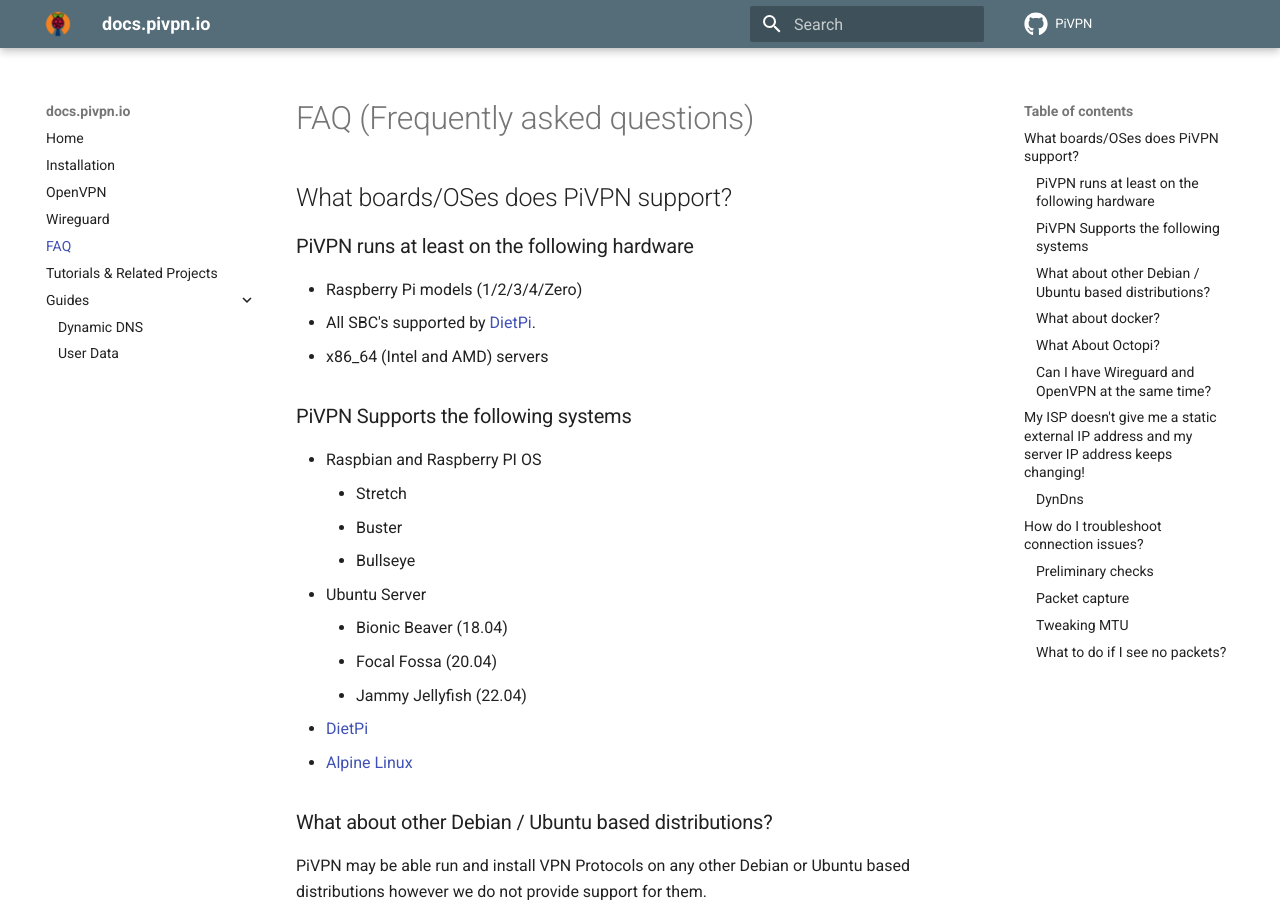
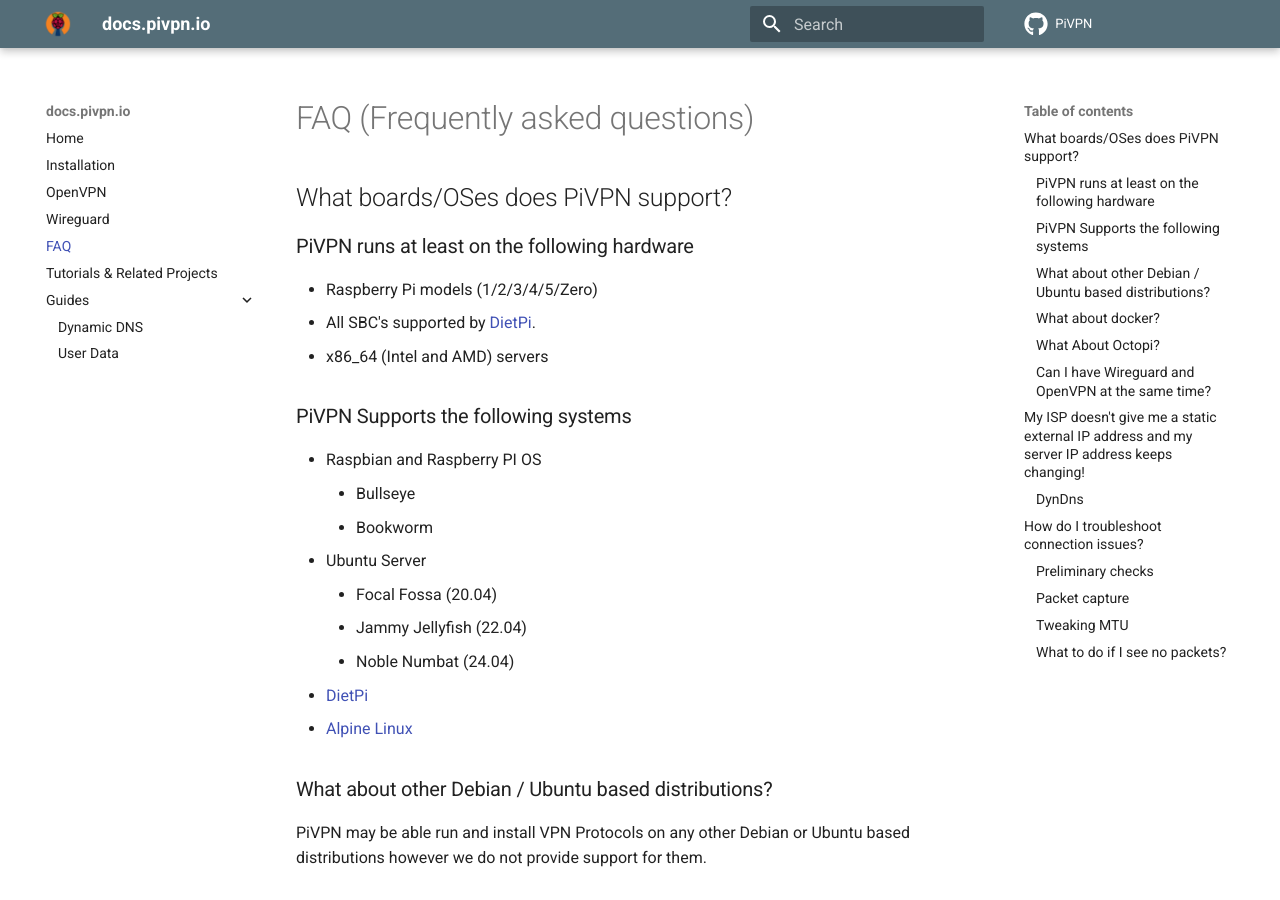
Before and after one commit to pivpn/docs, an MkDocs documentation site: the page built from docs/faq.md, in a window 1280 px wide and 900 px high. Built offline with MkDocs 1.6.1 and Material for MkDocs 9.7.7, drawn with Linux system fonts in a browser that asks for light colours; comment, search, counter and statistics services are not loaded.

Commit message:
Remove EOL OSes and added latest LTS
removed the following
https://wiki.debian.org/LTS
- Debian 9 “Stretch” - June 30, 2022
- Debian 10 “Buster” - June 30th, 2024

https://ubuntu.com/about/release-cycle
- Bionic Beaver (18.04) - May 2023


Added the following
- Bookworm (Debian 12)
- Noble Numbat (24.04)

```diff
--- a/docs/faq.md
+++ b/docs/faq.md
@@ -7,20 +7,19 @@ summary: Frequently asked questions
 
 ### PiVPN runs at least on the following hardware
 
-* Raspberry Pi models (1/2/3/4/Zero)
+* Raspberry Pi models (1/2/3/4/5/Zero)
 * All SBC's supported by [DietPi](https://dietpi.com/).
 * x86_64 (Intel and AMD) servers
 
 ### PiVPN Supports the following systems
 
   * Raspbian and Raspberry PI OS
-    * Stretch
-    * Buster
     * Bullseye
+    * Bookworm
   * Ubuntu Server
-    * Bionic Beaver (18.04)
     * Focal Fossa (20.04)
     * Jammy Jellyfish (22.04)
+    * Noble Numbat (24.04)
   * [DietPi](https://dietpi.com/)
   * [Alpine Linux](install.md#alpine)
 
```
